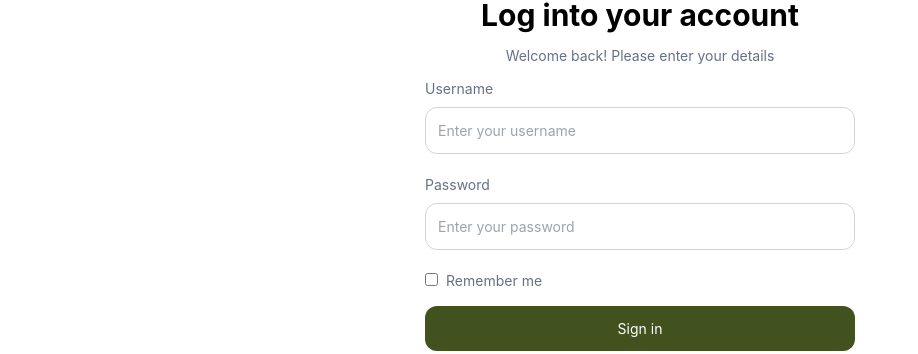
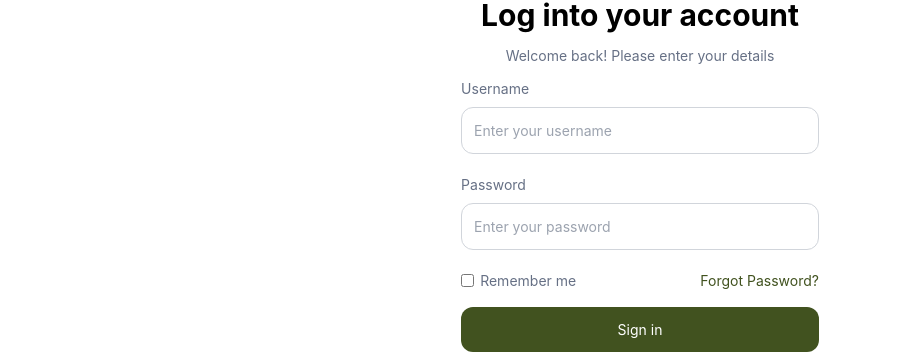
Before and after one commit to dew-dr0p/resource-manager, a Vue app: page / in a window 1280 px wide. Shown: the part 120-474 px from the top of the page, without its empty margins (0-918 px from the left). Built offline with nearby package versions, Linux system fonts and the light colour scheme.

Commit message:
Added forgot password link

```diff
--- a/src/components/FormCheckbox.vue
+++ b/src/components/FormCheckbox.vue
@@ -1,4 +1,7 @@
 <template>
-    <input type="checkbox" class="mr-2 mb-5">
-    <span>Remember me</span>
+    <div class="inline-grid grid-flow-col items-center mb-4 w-full">
+        <input type="checkbox" class="justify-self-start">
+        <span class="-ml-14">Remember me</span>
+        <span class="text-[#41521F] justify-self-end font-bold"><RouterLink to="/">Forgot Password?</RouterLink></span>
+    </div>
 </template>
--- a/src/components/FormInput.vue
+++ b/src/components/FormInput.vue
@@ -7,6 +7,8 @@ const props = defineProps<{
 </script>
 
 <template>
-    <h5 class="mb-2">{{props.title}}</h5>
-    <input :type="props.type" :placeholder="props.text" class="border rounded-xl w-full border-gray-300 p-3 mb-5">
+    <div>
+        <h5 class="mb-2">{{props.title}}</h5>
+        <input :type="props.type" :placeholder="props.text" class="border rounded-xl w-full border-gray-300 p-3 mb-5">
+    </div>
 </template>
```
